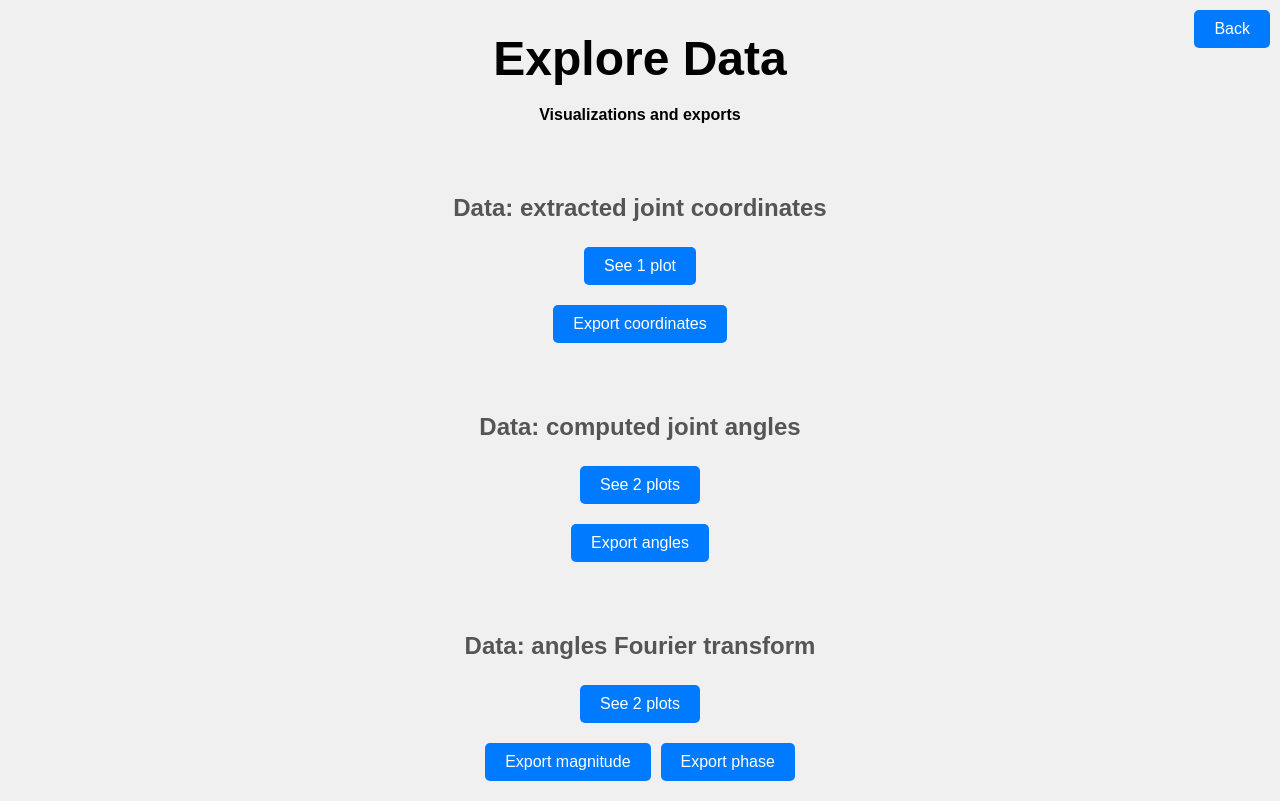
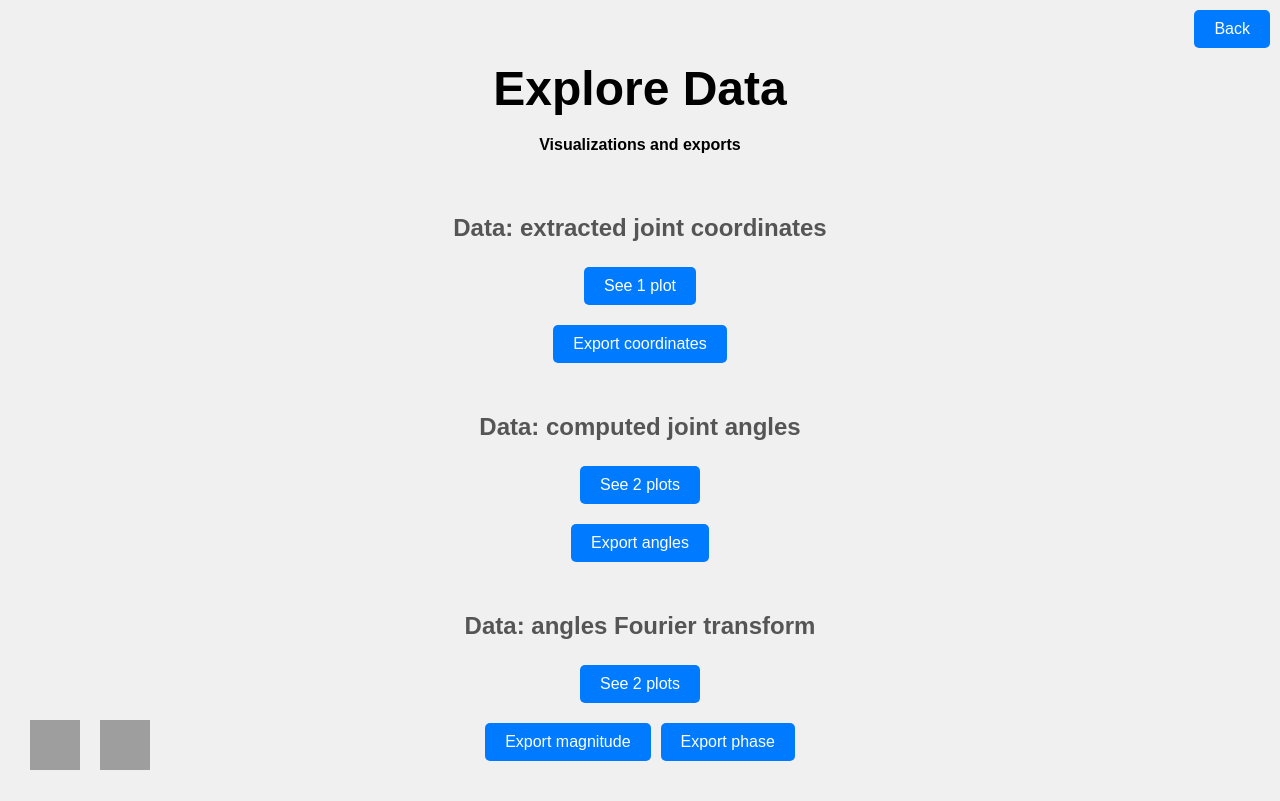
Before and after one commit to daltunay/calivision, a Flask app: page /process_data in a window 1280 px wide. After the commit the page ends 770 px from the top, so only its background shows below. Run offline with Flask 3, Linux system fonts and the light colour scheme; grey boxes are pictures that could not be loaded.

Commit message:
update app interface

```diff
--- a/app/static/css/styles.css
+++ b/app/static/css/styles.css
@@ -32,7 +32,7 @@ body {
 }
 
 .section {
-    margin: 20px 0;
+    margin: 10px 0;
     text-align: center;
 }
 
--- a/app/templates/process_data.html
+++ b/app/templates/process_data.html
@@ -44,6 +44,18 @@
             <div class="back-link-container">
                 <a href="{{ url_for('index_routes.index') }}" class="back-link">Back</a>
             </div>
+
+            <!-- Social media -->
+            <div class="social-links-container">
+                <a class="social-link" href="https://github.com/daltunay/calivision/" target="_blank">
+                    <img src="https://upload.wikimedia.org/wikipedia/commons/thumb/c/c2/GitHub_Invertocat_Logo.svg/1920px-GitHub_Invertocat_Logo.svg.png"
+                        alt="GitHub">
+                </a>
+                <a class="social-link" href="https://www.linkedin.com/in/daltunay/" target="_blank">
+                    <img src="https://upload.wikimedia.org/wikipedia/commons/thumb/8/81/LinkedIn_icon.svg/1200px-LinkedIn_icon.svg.png"
+                        alt="LinkedIn">
+                </a>
+            </div>
 </body>
 
 </html>
```
